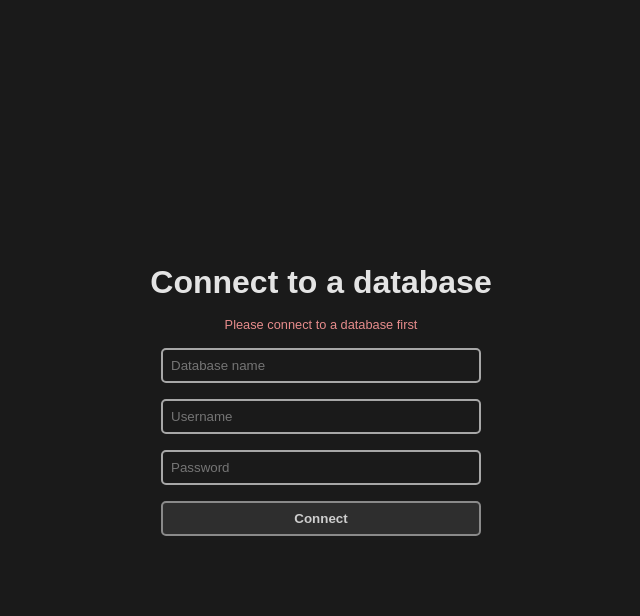
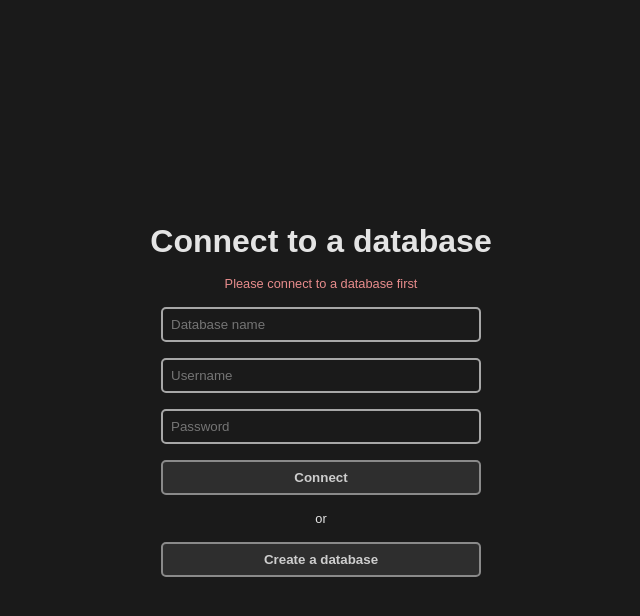
Before and after one commit to Sachin-Shetty13/database-gui, a Flask app: a page that uses templates/index.html in a window 1280 px wide. Shown: the top 616 px of the page, without its empty margins (319-959 px from the left). Run offline with Flask 3, Linux system fonts and the light colour scheme; some libraries are stand-ins or nearby versions.

Commit message:
added toggle feature for creating a database as well

```diff
--- a/static/index.css
+++ b/static/index.css
@@ -64,3 +64,26 @@ body {
   color: rgb(231, 140, 140);
   font-size: 0.8rem;
 }
+
+.main-container p {
+  font-size: 0.8rem;
+}
+
+.toggle-form {
+  border: none;
+  border-radius: 5px;
+  border: 2px solid rgb(138, 138, 138);
+  background-color: rgb(46, 46, 46);
+  color: rgb(206, 206, 206);
+  padding: 0.5rem;
+  width: 20rem;
+  font-weight: 600;
+
+  transition: all 0.2s ease-in-out;
+}
+
+.toggle-form:hover {
+  cursor: pointer;
+  border: 2px solid rgb(167, 167, 167);
+  background-color: rgb(38, 38, 38);
+}
--- a/templates/index.html
+++ b/templates/index.html
@@ -32,6 +32,34 @@
         />
         <button type="submit">Connect</button>
       </form>
+
+      <p>or</p>
+
+      <button class="toggle-form" data-form-state="connect">
+        Create a database
+      </button>
+      <script>
+        const toggleFormButton = document.querySelector(".toggle-form");
+        const inputFields = document.querySelectorAll("input");
+        const formPrompt = document.querySelector("h1");
+        const form = document.querySelector("form");
+        const submitButton = document.querySelector("button[type='submit']");
+        toggleFormButton.addEventListener("click", () => {
+          if (toggleFormButton.dataset.formState === "connect") {
+            toggleFormButton.textContent = "Connect to a database";
+            formPrompt.textContent = "Create a database";
+            submitButton.textContent = "Create";
+            form.action = "/create";
+            toggleFormButton.dataset.formState = "create";
+          } else {
+            toggleFormButton.textContent = "Create a database";
+            formPrompt.textContent = "Connect to a database";
+            submitButton.textContent = "Connect";
+            form.action = "/connect";
+            toggleFormButton.dataset.formState = "connect";
+          }
+        });
+      </script>
     </main>
   </body>
 </html>
```
